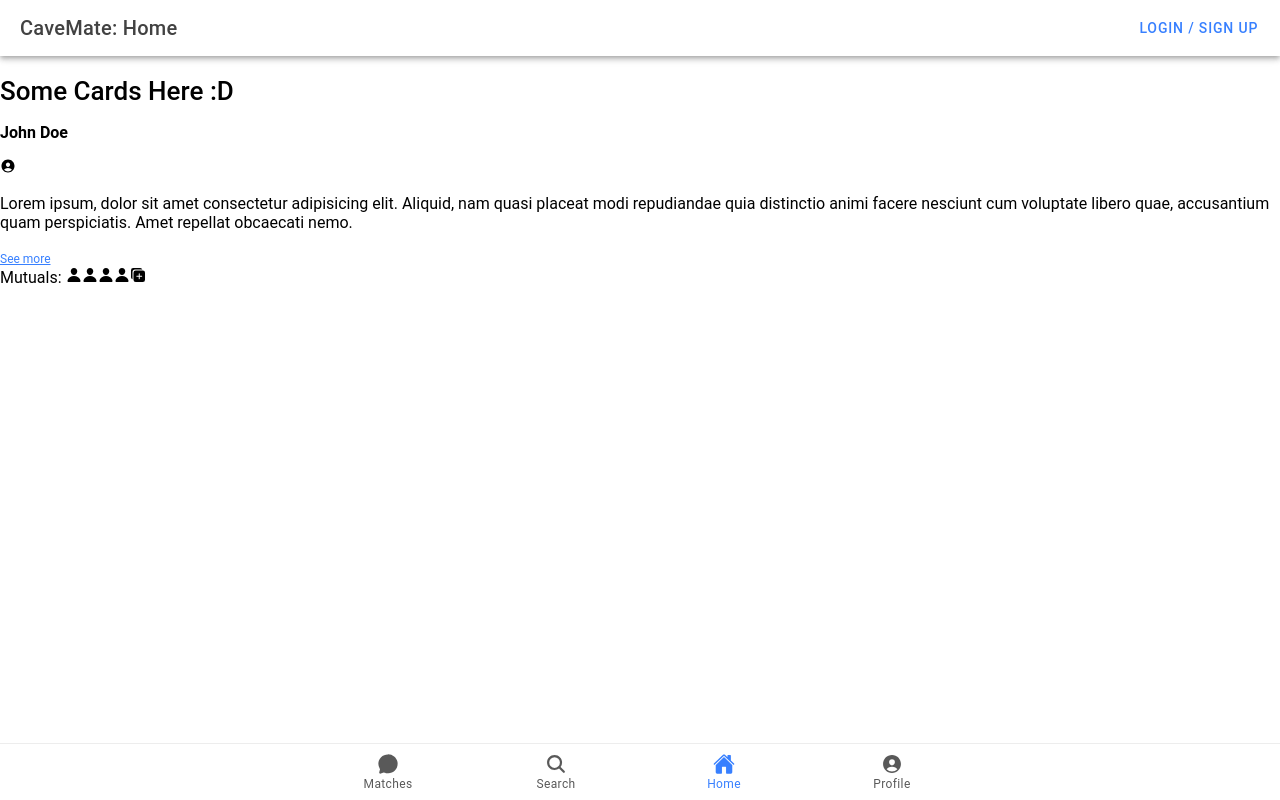
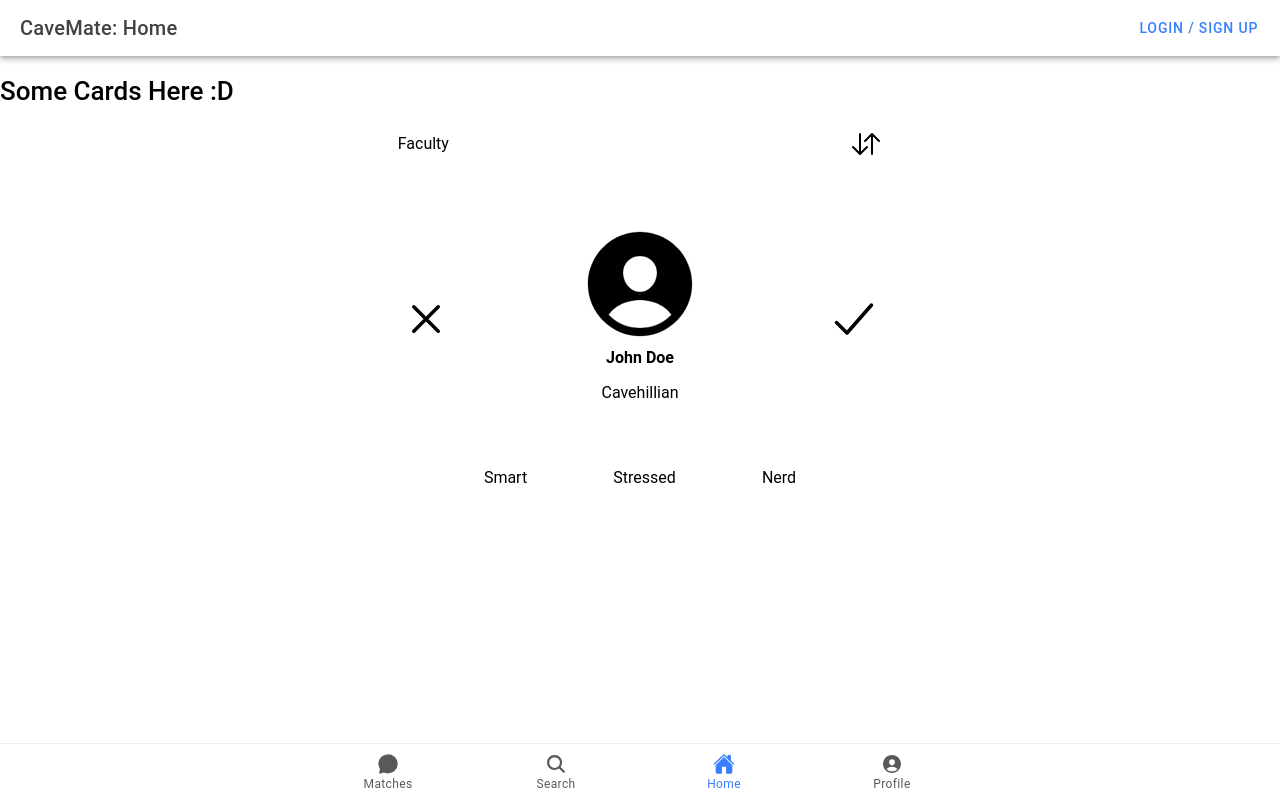
Before and after one commit to IsaiahSama/CaveMate, a React (Vite) app in the folder CaveMate/: page /home in a window 1280 px wide. Built offline with nearby package versions, Linux system fonts and the light colour scheme.

Commit message:
Added styling for Card Front

```diff
--- /dev/null
+++ b/CaveMate/src/components/Card.css
@@ -0,0 +1,72 @@
+.card{
+    border: 1px solid white;
+    max-width: 40%;
+    height: 60%;
+    max-height: 60%;
+    margin: auto;
+}
+
+.card__card_front{
+    height: 90%;
+    width: 95%;
+    margin: auto;
+    display: flex;
+    flex-direction: column;
+    justify-content: space-between;
+}
+
+.card__card_header{
+    display: flex;
+    justify-content: space-between;
+    align-items: center;
+}
+
+.card__card_swap{
+    font-size: 2em;
+    transition: font-size 0.3s ease;
+}
+
+.card__card_swap:hover{
+    font-size: 2.5em;
+    transition: font-size 0.3s ease;
+}
+
+.card__card_front_profile_img{
+    font-size: 8em;
+}
+
+.card__card_front_main{
+    display: flex;
+    justify-content: space-between;
+    align-items: center;
+    text-align: center;
+}
+
+.card__card_front_profile{
+    display: flex;
+    flex-direction: column;
+}
+
+.card__card_action_button{
+    font-size: 3.5em;
+    transition: font-size 0.2s ease-in-out;
+}
+
+.card__card_action_button:hover{
+    font-size: 5em;
+    transition: font-size 0.4s ease-in-out;
+}
+
+.card__card_front_tags{
+    display: flex;
+    justify-content: space-evenly;
+    overflow: hidden;
+}
+
+@media screen and (max-width: 1000px){
+    .card{
+        max-width: 95%;
+        width: 95%;
+
+    }
+}
--- a/CaveMate/src/components/Card.tsx
+++ b/CaveMate/src/components/Card.tsx
@@ -2,6 +2,7 @@ import { IonIcon } from "@ionic/react";
 import { checkmarkOutline, closeOutline, duplicate, person, personCircle, swapVertical } from "ionicons/icons";
 import React, { useState } from "react";
 import { Link } from "react-router-dom";
+import "./Card.css"
 
 const Card = () => {
     const [isFront, setIsFront] = useState<Boolean>(true)
@@ -11,16 +12,16 @@ const Card = () => {
             <div className="card__card_front">
                 <div className="card__card_header">
                     <p>Faculty</p>
-                    <IonIcon icon={swapVertical}></IonIcon>
+                    <IonIcon icon={swapVertical} className="card__card_swap"></IonIcon>
                 </div>
                 <div className="card__card_front_main">
-                    <IonIcon icon={closeOutline}></IonIcon>
+                    <IonIcon icon={closeOutline} className="card__card_action_button"></IonIcon>
                     <div className="card__card_front_profile">
-                        <IonIcon icon={personCircle}></IonIcon>
+                        <IonIcon icon={personCircle} className="card__card_front_profile_img"></IonIcon>
                         <strong>John Doe</strong>
                         <p>Cavehillian</p>
                     </div>
-                    <IonIcon icon={checkmarkOutline}></IonIcon>
+                    <IonIcon icon={checkmarkOutline} className="card__card_action_button"></IonIcon>
                 </div>
                 <div className="card__card_front_tags">
                     <span>Smart</span>
@@ -36,7 +37,7 @@ const Card = () => {
             <div className="card__card_back">
                 <div className="card__card_header">
                     <p><strong>John Doe</strong></p>
-                    <IonIcon icon={personCircle}></IonIcon>
+                    <IonIcon icon={personCircle} className="card__card_back_profile_img"></IonIcon>
                 </div>
                 <div className="card__card_back_bio">
                     <p>
@@ -58,7 +59,10 @@ const Card = () => {
         )
     }
 
-    return getBack();
+    return <div className="card">
+        {getFront()}
+
+    </div>
 
     // return isFront ? getFront() : getBack()
 }
```
